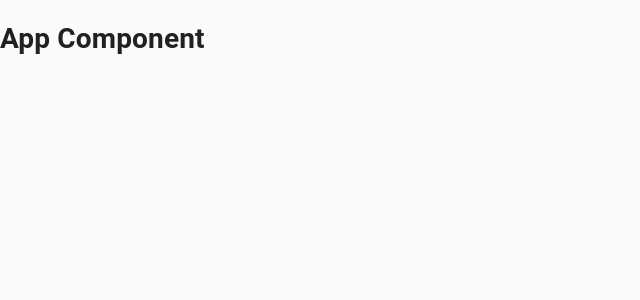
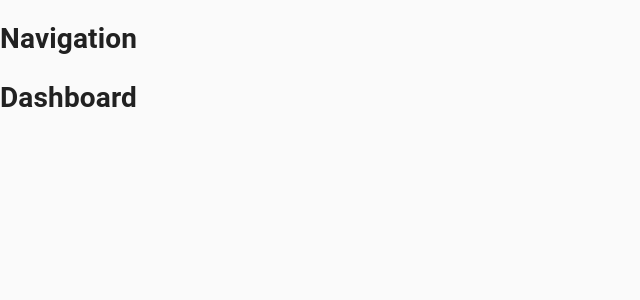
Before and after one commit to EmanuelMiron/PMTool_Client, a React (Create React App) app: page / in a window 1280 px wide. Shown: the top 300 px of the page, without its empty margins (0-640 px from the left). Built offline with nearby package versions, Linux system fonts and the light colour scheme.

Commit message:
Display Dashboard component in App.js

```diff
--- a/src/App.js
+++ b/src/App.js
@@ -1,11 +1,12 @@
 import CssBaseLine from '@material-ui/core/CssBaseline';
+import Dashboard from './components/layout/Dashboard';
 
 const  App = () => {
   return (
-    <div className="App">
+    <>
       <CssBaseLine />
-      <h1>App Component</h1>
-    </div>
+      <Dashboard />
+    </>
   );
 }
 
```
